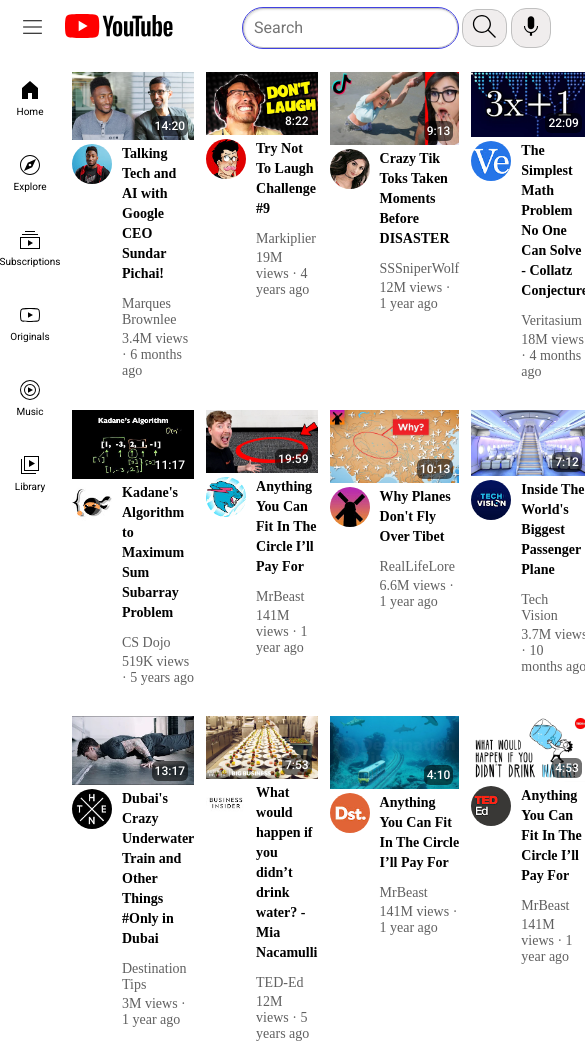
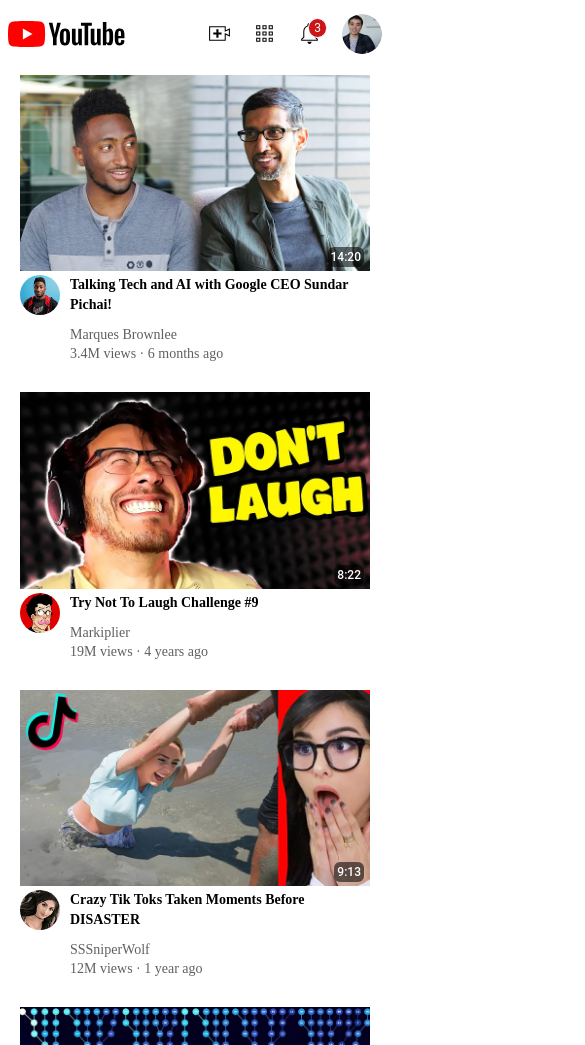
Before and after one commit to M-Salman-Arid/YouTube-clone, a plain HTML site: page index.html in a window 390 px wide. Shown: the top 1045 px of the page, 585 px wide, since content can reach past the window. Drawn offline with Linux system fonts and the light colour scheme; files that its build step writes are made by us from their sources; a script that the page names is missing.

Commit message:
mobile responsive

```diff
--- a/index.html
+++ b/index.html
@@ -5,24 +5,17 @@
   <meta charset="UTF-8">
   <meta name="viewport" content="width=device-width, initial-scale=1.0">
   <title>YouTube </title>
+  <link rel="icon" type="image/jpeg" href="Youtube.png">
   <link rel="stylesheet" href="style.css">
-  <link rel="preconnect" href="https://fonts.googleapis.com">
-  <link rel="preconnect" href="https://fonts.gstatic.com" crossorigin>
-  <link href="https://fonts.googleapis.com/css2?family=Roboto:ital,wght@0,100..900;1,100..900&display=swap"
-    rel="stylesheet">
-  <link rel="icon" type="image/jpeg" href="Youtube.png">
   <link rel="stylesheet" href="styles/header.css">
   <link rel="stylesheet" href="styles/videoes.css">
   <link rel="stylesheet" href="styles/style.css">
   <link rel="stylesheet" href="styles/sidebar.css">
-  <elevenlabs-convai agent-id="agent_8601k7723arhfag94pz7gn88fcp9"></elevenlabs-convai>
-  <script src="https://unpkg.com/@elevenlabs/convai-widget-embed" async type="text/javascript"></script>
 </head>
 
 <body>
-  <header class="header">
+  <header>
     <div class="left-section">
-      <img class="hamburger-menu" src="icons/hamburger-menu.svg">
       <a href="https://www.youtube.com/">
         <img class="youtube-logo" src="icons/youtube-logo.svg" title="YouTube">
       </a>
@@ -40,13 +33,13 @@
     <div class="right-section">
       <a
         href="https://studio.youtube.com/channel/UCIcMsygy7cLc-HKZh2jngpQ/videos/upload?d=ud&filter=%5B%5D&sort=%7B%22columnType%22%3A%22date%22%2C%22sortOrder%22%3A%22DESCENDING%22%7D">
-        <img class="upload-item-icon" src="icons/upload.svg" title="Create">
+        <img class="icon" src="icons/upload.svg" title="Create">
       </a>
       <a href="https://music.youtube.com/">
-        <img class="yt-app-icon" src="icons/youtube-apps.svg" title="YouTube Apps">
+        <img class="icon" src="icons/youtube-apps.svg" title="YouTube Apps">
       </a>
       <div class="notification-box">
-        <img class="notifications-icon" src="icons/notifications.svg" title="Notifications">
+        <img class="icon" src="icons/notifications.svg" title="Notifications">
         <div class="notification-count">3</div>
       </div>
       <a href="https://www.youtube.com/@MuhammadSalman-b7b8d">
@@ -56,6 +49,9 @@
   </header>
 
   <nav class="sidebar">
+    <div class="sidebar-link">
+      <img class="hamburger-menu" src="icons/hamburger-menu.svg">
+    </div>
     <div class="sidebar-link">
       <a href="https://www.youtube.com/">
         <img src="icons/home.svg" title="Youtube Home">
--- a/styles/header.css
+++ b/styles/header.css
@@ -1,98 +1,74 @@
-.header {
+
+header {
+    width: 100%;
     display: flex;
     flex-direction: row;
     justify-content: space-between;
+    align-items: center;
+    background-color: white;
     height: 55px;
-    margin-bottom: 15px;
-    position: fixed;
-    top: 0;
-    right: 0;
-    left: 0;
-    background-color: white;
-    z-index: 100;
 }
 
 .left-section {
+    width: 20%;
+    margin-left: 65px;
     display: flex;
     align-items: center;
 }
 
-.hamburger-menu {
-    height: 25px;
-    margin-left: 20px;
-    margin-right: 20px;
+.youtube-logo {
+    height: 26px;
     cursor: pointer;
 }
-.youtube-logo {
-    height: 24px;
-    cursor: pointer;
-}
+
 .middel-section {
-    flex: 1;
-    margin-left: 70px;
-    margin-right: 34px;
-    max-width: 500px;
+    width: 60%;
     display: flex;
     align-items: center;
+    justify-content: center;
+    gap: 6px;
 }
 
 .search-bar {
-    flex: 1;
-    height: 36px;
+    width: 60%;
+    padding: 10px;
     font-size: 16px;
-    border: 1px solid rgb(192, 192, 192);
-    border-radius: 24px;
-    box-shadow: inset 1px 1px 2px rgba(0,0,0, 0.1);
-    padding-left: 4px;
-    outline: 1px solid rgb(65, 65, 225);
-}
-
-.search-bar::placeholder {
-    font-family: Roboto, Arial;
-    font-size: 16px;
-    padding-left: 6px;
+    border: 1px solid gray;
+    border-radius: 20px;
 }
 
 .search-button {
-    height: 38px;
-    width: 45px;
+    height: 40px;
+    width: 40px;
     background-color: rgb(240, 237, 237);
-    border: 1px solid rgb(192, 192, 192);
-    border-radius: 15px;
-    margin-left: 4px;
+    border: 1px solid gray;
+    border-radius: 16px;
     cursor: pointer;
 }
+
 .voice-search-button {
     height: 40px;
     width: 40px;
     background-color: rgb(240, 237, 237);
-    border: 1px solid rgb(192, 192, 192);
-    border-radius: 15px;
-    margin-left: 4px;
+    border: 1px solid gray;
+    border-radius: 16px;
     cursor: pointer;
 }
 
 .right-section {
-    width: 200px;
+    width: 20%;
     display: flex;
     align-items: center;
-    justify-content: space-between;
+    justify-content: flex-end;
+    gap: 20px;
 }
 
-.upload-item-icon {
-    height: 25px;
-    cursor: pointer;
-}
-.yt-app-icon {
+.icon {
     height: 25px;
     cursor: pointer;
 }
 .notification-box {
     position: relative;
-}
-.notifications-icon {
-    height: 25px;
-    cursor: pointer;
 }
 .notification-count {
     position: absolute;
@@ -104,15 +80,21 @@
     border-radius: 12px;
     font-family: Roboto, Arial;
     font-size: 12px;
-    padding-left:  5px;
-    padding-right:  5px;
-    padding-top:  2px;
-    padding-bottom:  2px;
+    padding: 2px 5px;
     cursor: pointer;
 }
+
 .my-channel-icon {
     height: 40px;
-    margin-right: 12px;
     border-radius: 20px;
     cursor: pointer;
 }
+
+@media (max-width : 700px ) {
+    .middel-section {
+        display: none;
+    }
+    .left-section {
+        margin: 0;
+    }
+}
--- a/styles/sidebar.css
+++ b/styles/sidebar.css
@@ -1,11 +1,11 @@
 .sidebar {
     position: fixed;
-    top: 60px;
+    top: 0;
+    left: 4px;
     bottom: 0;
-    left: 0;
     width: 60px;
     background-color: white;
-    z-index: 1;
+    z-index: 100;
 }
 
 .sidebar-link {
@@ -18,7 +18,7 @@
 }
 
 .sidebar-link:hover{
-    background-color: rgb(223, 222, 222);
+    background-color: gray;
 }
 
 .sidebar-link img {
@@ -29,3 +29,10 @@
     font-family: Roboto, Arial;
     font-size: 10px;
 }
+
+@media (max-width: 700px ) {
+    .sidebar {
+        position: absolute;
+        display: none;
+    }
+}
--- a/styles/style.css
+++ b/styles/style.css
@@ -1,13 +1,21 @@
 body {
-    margin: 0px;
-    padding-top: 60px;
-    padding-bottom: 100px;
-    padding-left: 60px;
     font-family: Roboto, Arial, 'Times New Roman' ;
 }
 .main-grid {
     display: grid;
-    grid-template-columns: 1fr 1fr 1fr 1fr;
-    column-gap: 12px;
+    grid-template-columns: 1fr 1fr 1fr;
+    column-gap: 14px;
     row-gap: 30px;
 }
+
+@media (max-width :950px ) {
+    .main-grid {
+        grid-template-columns: 1fr 1fr;
+    }
+}
+
+@media (max-width : 800px ) {
+    .main-grid {
+        grid-template-columns: 1fr;
+    }
+}
```
